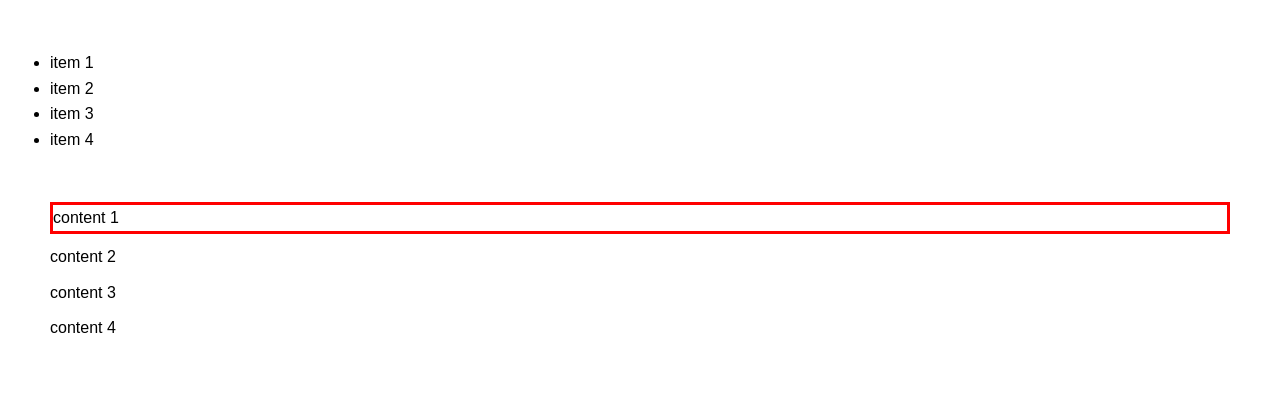
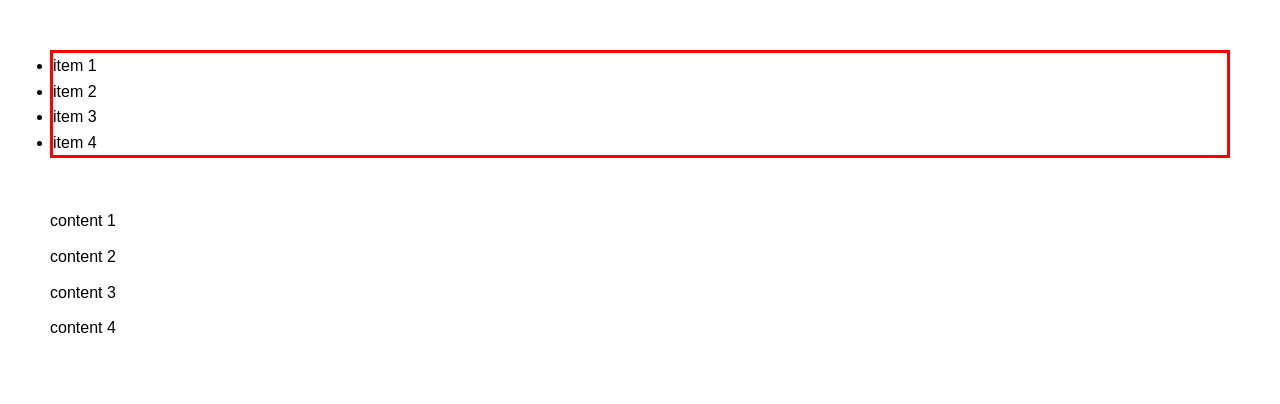
Before and after one commit to dmink/jquery, a website: page source/index.html in a window 1280 px wide. Drawn offline with nearby package versions, Linux system fonts and the light colour scheme; files that its build step writes are made by us from their sources.

Commit message:
Lesson 1.3. Content, visibility, child filters

```diff
--- a/source/html/content.html
+++ b/source/html/content.html
@@ -1,3 +1,6 @@
+<!-- BEGIN .main-content -->
+<main class="main-content">
+
 	<div class="container">
 
 		<div class="block1">
@@ -17,3 +20,6 @@
 		</div>
 
 	</div>
+
+</main>
+<!-- END .main-content -->
--- a/source/js/customization.js
+++ b/source/js/customization.js
@@ -1,10 +1,10 @@
 $(document).ready( function() {
 
-    //$( 'p[class]' ).css('border', '3px solid red');
-    //$( 'p[id=par3]' ).css('border', '3px solid red');
-    //$( 'li[id^=item]' ).css('border', '3px solid red');
-    //$( 'li[id*=item]' ).css('border', '3px solid red');
-    //$( 'li[id$=item]' ).css('border', '3px solid red');
-    $( "p[class*=par][lang^=en]" ).css('border', '3px solid red');
+    //$( "p:contains(3)" ).css('border', '3px solid red');
+    //$( "li:contains(3), p:contains(3)" ).css('border', '3px solid red');
+    //$( "p:nth-child(2n)" ).css('border', '3px solid red');
+    //$( "ul li:last-child" ).css('border', '3px solid red');
+    //$( "p:parent" ).css('border', '3px solid red');
+    $( "ul:has(li[class^=item])" ).css('border', '3px solid red');
 
 });
```
Also changed, not shown: build/index.html, build/js/customization.js. Lines whose indentation alone changed are shown as unchanged.
